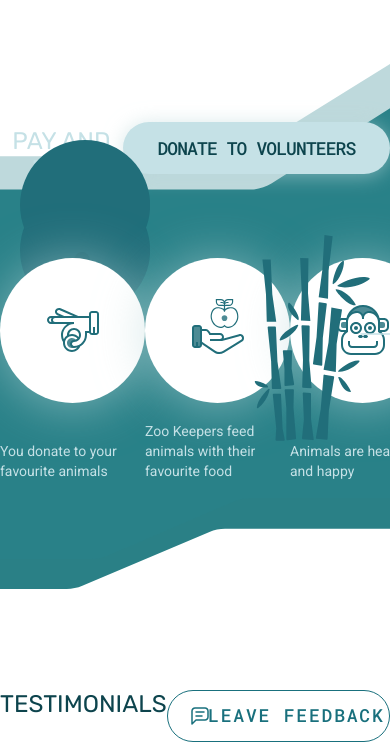
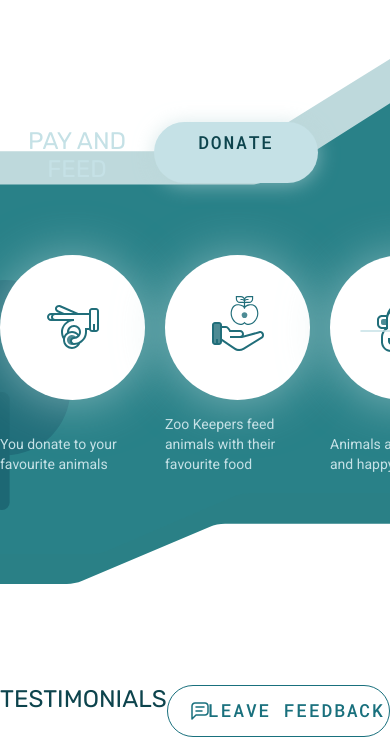
Before and after one commit to Veronchi/zoo-project, a website built with webpack: page index.html in a window 390 px wide. Shown: the part 3722-4467 px from the top of the page. Built offline with nearby package versions, Linux system fonts and the light colour scheme; files whose address does not match are found by name.

Commit message:
feat: add addition to media-query 1200px

```diff
--- a/index.html
+++ b/index.html
@@ -190,6 +190,9 @@
               <div class="pay-and-feed__link">
                 <a href="#">Donate to volunteers</a>
               </div>
+              <div class="pay-and-feed__link-1200">
+                <a href="#">Donate</a>
+              </div>
           </div>
           <div class="pay-and-feed__stages">
             <ul class="pay-and-feed__list">
--- a/src/css/media.css
+++ b/src/css/media.css
@@ -312,8 +312,63 @@
   }
 
   .pay-and-feed {
+    height: 565px;
     background-position: bottom;
     background-size: auto;
+  }
+
+  .bamboo-container {
+    display: none;
+  }
+
+  .tree-container {
+    top: 260px;
+    left: -60px;
+  }
+
+  .pay-and-feed__top {
+    padding-right: 72px;
+    margin-bottom: 72px;
+  }
+
+  .pay-and-feed__link {
+    display: none;
+  }
+
+  .pay-and-feed__link:hover {
+    display: none;
+  }
+
+  .pay-and-feed__link-1200 {
+    display: inline;
+    width: 174px;
+    background: #c5e1e6;
+    border-radius: 100px;
+    box-shadow: 0px 2px 20px rgba(185, 213, 217, 0.6);
+    font-family: "Roboto Mono";
+    font-style: normal;
+    font-weight: 500;
+    font-size: 18px;
+    line-height: 40px;
+    letter-spacing: 0.1em;
+    text-transform: uppercase;
+    color: #0d444d;
+  }
+
+  .pay-and-feed__link-1200:hover {
+    box-shadow: 0px 2px 50px rgba(13, 68, 77, 1);
+  }
+
+  .pay-and-feed__stage {
+    width: 367px;
+  }
+
+  .pay-and-feed__stage + .pay-and-feed__stage {
+    margin-left: 20px;
+  }
+
+  .pay-and-feed__stage .img__container {
+    margin-bottom: 14px;
   }
 
   .animals-list__item + .animals-list__item {
--- a/src/css/style.css
+++ b/src/css/style.css
@@ -624,6 +624,10 @@ body {
   cursor: pointer;
 }
 
+.pay-and-feed__link-1200 {
+  display: none;
+}
+
 .pay-and-feed__link:hover {
   box-shadow: 0px 2px 50px rgba(13, 68, 77, 1);
 }
```
